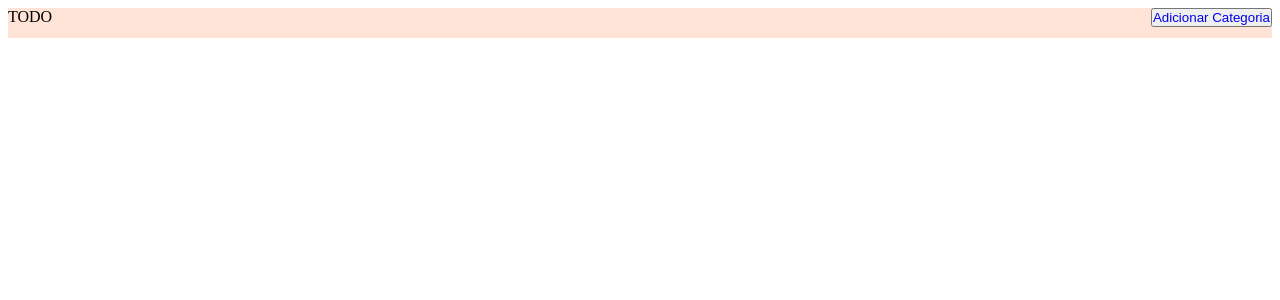
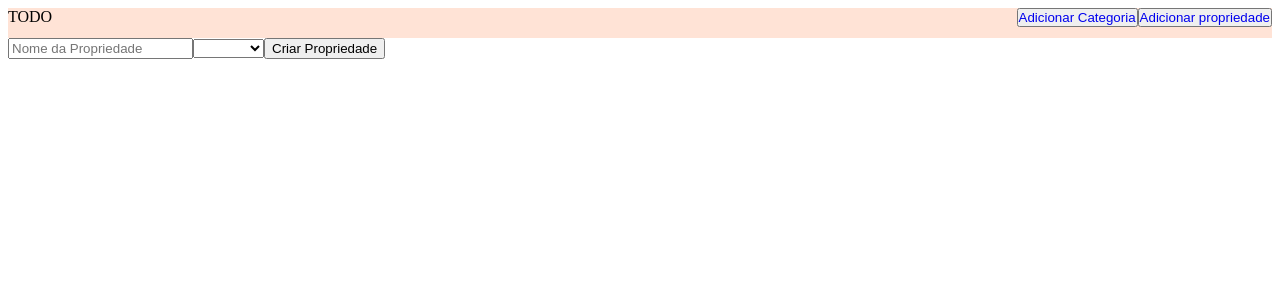
Before and after one commit to gabriel-Koehler/todo-Project, an Angular app: page /propriedade in a window 1280 px wide. Before the commit this address led to /. Shown: the top 300 px of the page. Built offline with nearby package versions, Linux system fonts and the light colour scheme.

Commit message:
criação de propriedades e erros

```diff
--- a/src/app/AdicionaCategoria/adicionaCategoria.component.html
+++ b/src/app/AdicionaCategoria/adicionaCategoria.component.html
@@ -2,9 +2,11 @@
 <label for="">Adicionar Uma categoria: </label>
 <input type="text" placeholder="Categoria Nova" [(ngModel)]="nomeCategoria">
 <input type="color" [(ngModel)]="corEscolhida">
+
 <button (click)="adicionarCategoria()">Adicionar</button>
+
 <div class="categorias"
-*ngFor="let categoria of categorias;index as indiceCateg"
+*ngFor="let categoria of arrayPropriedade;index as indiceCateg"
 [style.backgroundColor]="categoria.corFundo"
 >
 <categoria-app
--- a/src/app/AdicionaCategoria/adicionaCategoria.component.ts
+++ b/src/app/AdicionaCategoria/adicionaCategoria.component.ts
@@ -1,4 +1,4 @@
-import { Component, EventEmitter, Output } from "@angular/core";
+import { Component, EventEmitter, Input, Output } from "@angular/core";
 interface Categoria{
     categoria:string,
     corFundo:string
@@ -14,10 +14,17 @@ interface Tarefa{
     styleUrls:['./adicionaCategoria.component.css']
 })
 export class AdicionaCategoriaComponent{
+    @Output() adicionarCategorias=new EventEmitter()
+    @Input() arrayPropriedadePrint:Categoria[]
+
 categorias:Categoria[]=[]
+
 nomeCategoria:string =''
+
 corEscolhida:string=''
- tarefas:Tarefa[]=[]
+
+tarefas:Tarefa[]=[]
+
     ngOnInit():void{
         if(JSON.parse(localStorage.getItem('categorias'))!=null){
             this.categorias = JSON.parse(localStorage.getItem('categorias'))
@@ -29,16 +36,22 @@ corEscolhida:string=''
     }
 
     adicionarCategoria():void{
+
         console.log(this.nomeCategoria)
         console.log(this.corEscolhida)
          const categoria: Categoria={
             categoria: this.nomeCategoria,
             corFundo: this.corEscolhida
          }
+         this.adicionarCategorias.emit(
+            categoria
+            )
          this.categorias.push(categoria)
+
          localStorage.setItem('categorias',JSON.stringify(this.categorias))
          this.nomeCategoria=''
          this.corEscolhida='#ffff'
+
     }
     removeCategoria(id):void{
         for(let tarefa of this.tarefas){
--- a/src/app/app-routing.modules.ts
+++ b/src/app/app-routing.modules.ts
@@ -1,6 +1,7 @@
 import { Component, NgModule } from "@angular/core";
 import { Route, RouterModule } from "@angular/router";
 import { AdicionaCategoriaComponent } from "./AdicionaCategoria/adicionaCategoria.component";
+import { PropriedadeComponent } from "./propriedade/propriedade.component";
 import { TodoAppComponent } from "./todo-app/todo-app.component";
 
 const rotas: Route[]=[
@@ -11,6 +12,10 @@ const rotas: Route[]=[
     {
         path:'categoria',
         component: AdicionaCategoriaComponent
+    },
+    {
+        path:'propriedade',
+        component: PropriedadeComponent
     },
     {
         path:'',
--- a/src/app/app.component.html
+++ b/src/app/app.component.html
@@ -2,6 +2,7 @@
   <p>TODO</p>
   <div>
   <button *ngIf="rotaAddCategoria" (click)="rotaAdicionaCategoria()"><a routerLink="/categoria">Adicionar Categoria</a></button>
+  <button ><a routerLink="/propriedade">Adicionar propriedade</a></button>
   <button *ngIf="rotaTdApp" (click)="rotaTodoApp()"><a routerLink="/todo-app">Todo-app</a></button>
   </div>
 </header>
--- a/src/app/app.module.ts
+++ b/src/app/app.module.ts
@@ -8,6 +8,7 @@ import { AdicionaCategoriaComponent} from './AdicionaCategoria/adicionaCategoria
 import { TodoAppComponent } from './todo-app/todo-app.component';
 import { TarefaCoponent } from './tarefa/tarefa.component';
 import { CategoriaComponent } from './categoria/categoria.component';
+import { PropriedadeComponent } from './propriedade/propriedade.component';
 
 @NgModule({
   declarations: [
@@ -15,7 +16,8 @@ import { CategoriaComponent } from './categoria/categoria.component';
     AdicionaCategoriaComponent,
     TarefaCoponent,
     TodoAppComponent,
-    CategoriaComponent
+    CategoriaComponent,
+    PropriedadeComponent
   ],
   imports: [
     BrowserModule,
--- /dev/null
+++ b/src/app/propriedade/propriedade.component.html
@@ -0,0 +1,13 @@
+<div class="propriedade">
+    <input type="text" placeholder="Nome da Propriedade" [(ngModel)]="nomePropriedade">
+    <select (change)="mudarOpcao()" [(ngModel)]="tipoDeDado">
+        <option value="String">Texto</option>
+        <option value="Number">Número</option>
+        <option value="Select">Seleção</option>
+    </select>
+    <adiciona-categoria (adicionarCategorias)="adicionarCategoriaPropriedade($event)"
+    [arrayPropriedadePrint]="arrayPropriedade"
+    *ngIf="escolhidoSelecao">
+    </adiciona-categoria>
+    <button *ngIf="completar" (click)="criarPropriedade()">Criar Propriedade</button>
+</div>
--- /dev/null
+++ b/src/app/propriedade/propriedade.component.ts
@@ -0,0 +1,67 @@
+import { Component } from "@angular/core";
+
+interface Propriedade{
+    nomePropriedade:string,
+    tipoDeDado:string | number,
+    array:Categoria[]
+}
+interface Categoria{
+    categoria:string,
+    corFundo:string
+}
+
+@Component({
+    selector:'propriedade-app' ,
+    templateUrl: './propriedade.component.html',
+    styleUrls:['./propriedade.component.css']
+})
+
+// castrar prorpiedade de forma de dinamica prorpiedade (string, numb)
+// 	-nome
+// 	-tipo de dado( string, número, seleção)
+// nas tarefas, carregar as propriedades cadastrar
+// permitindo o usuario prencher ou não
+//  propriedades(
+// propriedade{nome: , tipoDeDado:(select),selects:selects[]} )
+
+export class PropriedadeComponent{
+    nomePropriedade:string
+    tipoDeDado:string | number='Tipo de dado'
+    arrayPropriedade:Categoria[]
+    escolhidoSelecao:boolean=false
+
+    completar:boolean= true
+
+    propriedade:Propriedade
+    mudarOpcao():void{
+        console.log('aaa')
+        if(this.tipoDeDado=='Select'){
+
+            this.completar=false
+            this.escolhidoSelecao=true
+        }else{
+            this.completar=true
+            this.escolhidoSelecao=false
+        }
+
+    }
+    criarPropriedade():void{
+
+        this.propriedade={
+            nomePropriedade: this.nomePropriedade,
+            tipoDeDado: this.tipoDeDado,
+            array:this.arrayPropriedade
+        }
+
+
+
+    }
+    adicionarCategoriaPropriedade(categoria):void{
+        console.log(categoria)
+        this.arrayPropriedade.push(categoria)
+        if(this.arrayPropriedade!=[]){
+                this.completar=true
+        }
+    }
+
+}
--- a/src/app/prorpiedade/propriedade.component.html
+++ /dev/null
@@ -1,5 +0,0 @@
-<div class="propriedade">
-
-
-
-</div>
```
Also changed, not shown: src/app/prorpiedade/propriedade.component.ts (deleted, +0 -9 lines), src/app/propriedade/propriedade.component.css (added), src/app/propriedade/propriedade.module.ts (renamed from src/app/prorpiedade/propriedade.module.ts).
